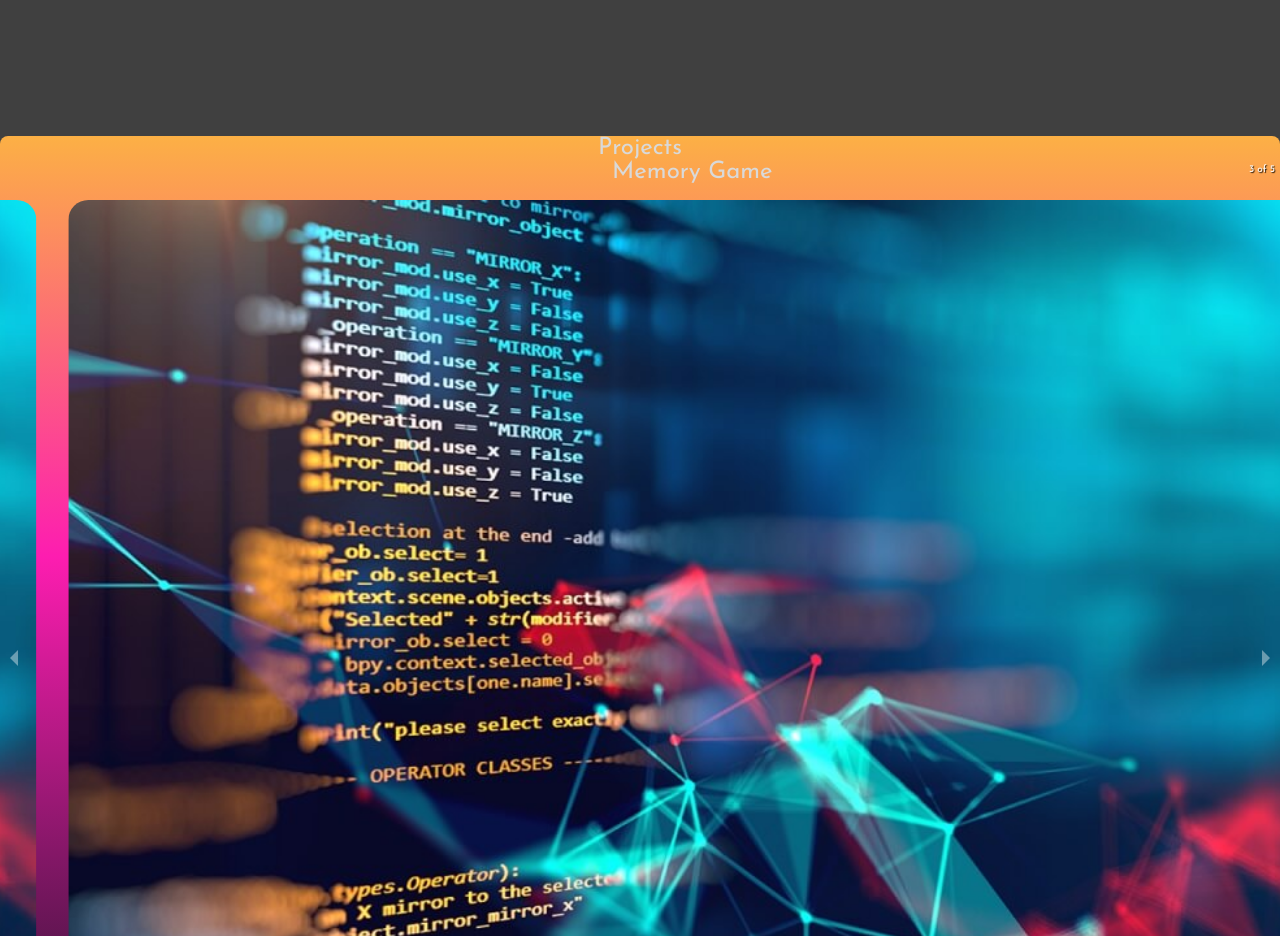
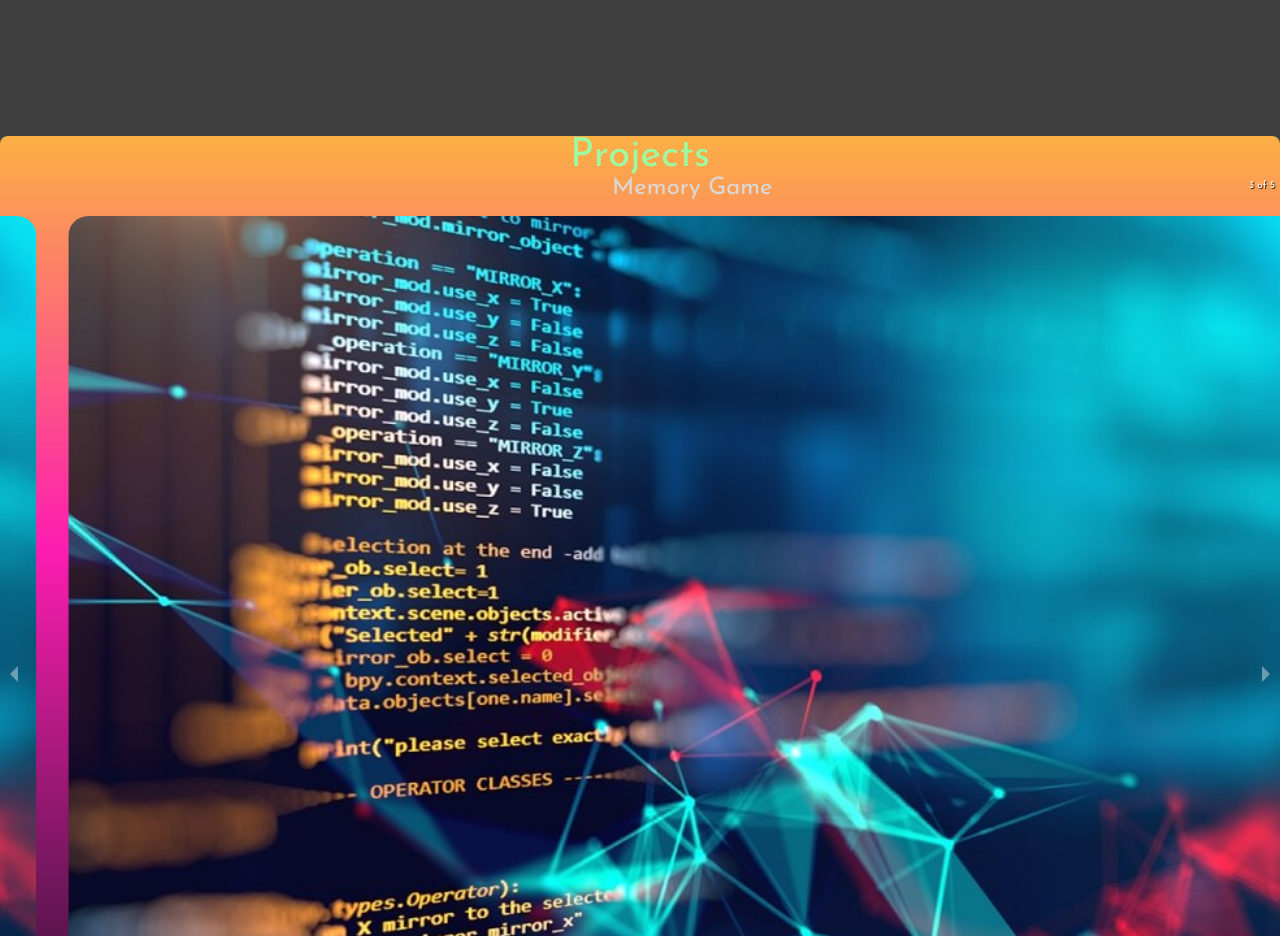
Before and after one commit to Dan-McGrath/portfolio, a React (Vite) app in the folder portfolio/: page / in a window 1280 px wide. Shown: the part 1560-2496 px from the top of the page. Built offline with nearby package versions, Linux system fonts and the light colour scheme.

Commit message:
remove thumbs

```diff
--- a/portfolio/src/components/projects/Projects.jsx
+++ b/portfolio/src/components/projects/Projects.jsx
@@ -1,4 +1,4 @@
-import { useState } from 'react';
+
 import 'react-responsive-carousel/lib/styles/carousel.min.css'; // requires a loader
 import { Carousel } from 'react-responsive-carousel';
 import Project from '../project/Project';
@@ -9,6 +9,7 @@ const Projects = () => {
     autoPlay: true,
     stopOnHover: true,
     swipeable: true,
+    showThumbs: false,
   };
   const repoArray = [
     {
@@ -49,8 +50,8 @@ const Projects = () => {
   ));
 
   return (
-    <section className="projects">
-      <h2>Projects</h2>
+    <section className="section projects" id="projects">
+      <h2 className="title">Projects</h2>
       <div className="wrapper">
         <Carousel {...settings}>{arrayItems}</Carousel>
       </div>
```
